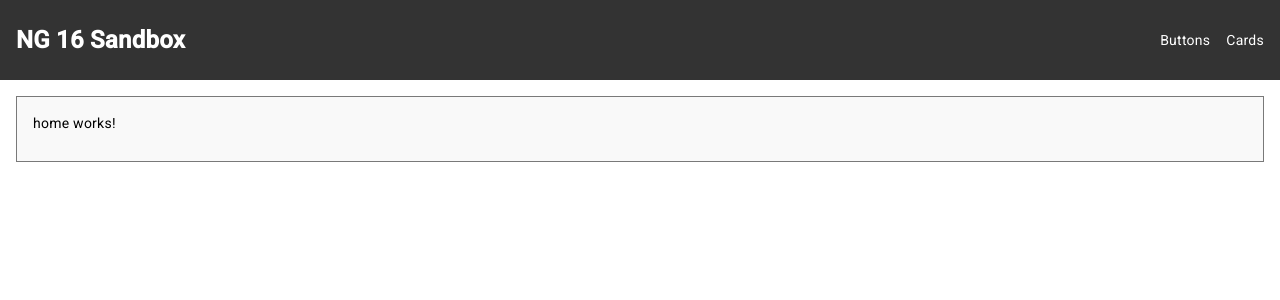
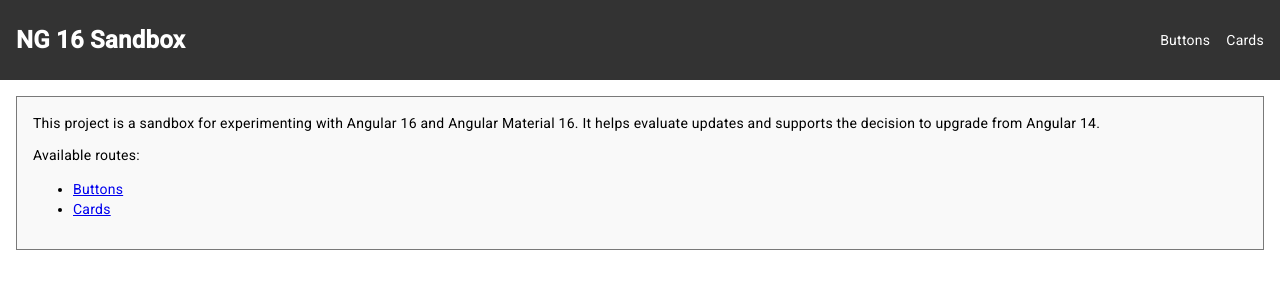
Before and after one commit to SimonS2019/sandbox-for-angular-material-16, an Angular app in the folder sandbox-for-angular-material-16/: page / in a window 1280 px wide. Shown: the top 300 px of the page. Built offline with nearby package versions, Linux system fonts and the light colour scheme.

Commit message:
update home component template with project description and navigation links

```diff
--- a/sandbox-for-angular-material-16/src/app/home/home.component.html
+++ b/sandbox-for-angular-material-16/src/app/home/home.component.html
@@ -1 +1,6 @@
-<p>home works!</p>
+<p>This project is a sandbox for experimenting with Angular 16 and Angular Material 16. It helps evaluate updates and supports the decision to upgrade from Angular 14.</p>
+<p>Available routes:</p>
+<ul>
+  <li><a routerLink="/buttons" routerLinkActive="active">Buttons</a></li>
+  <li><a routerLink="/cards" routerLinkActive="active">Cards</a></li>
+</ul>
```
